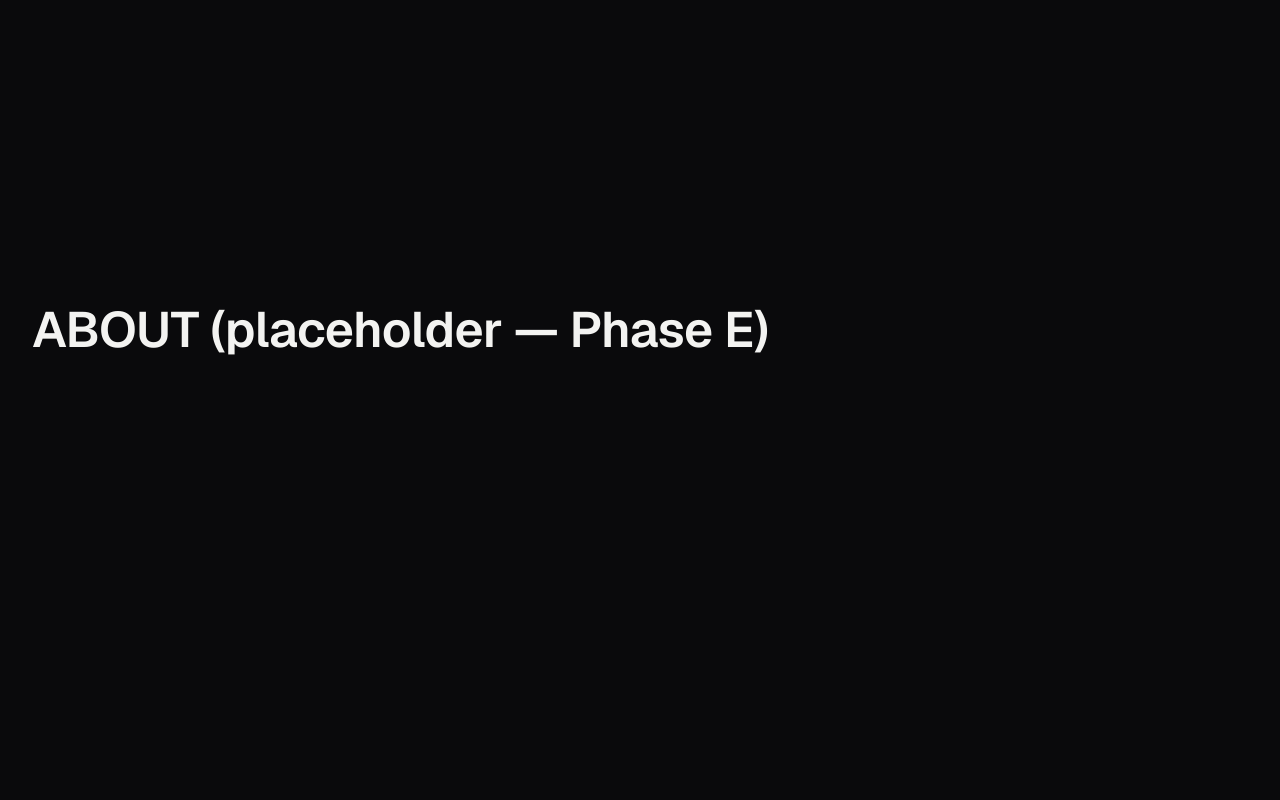
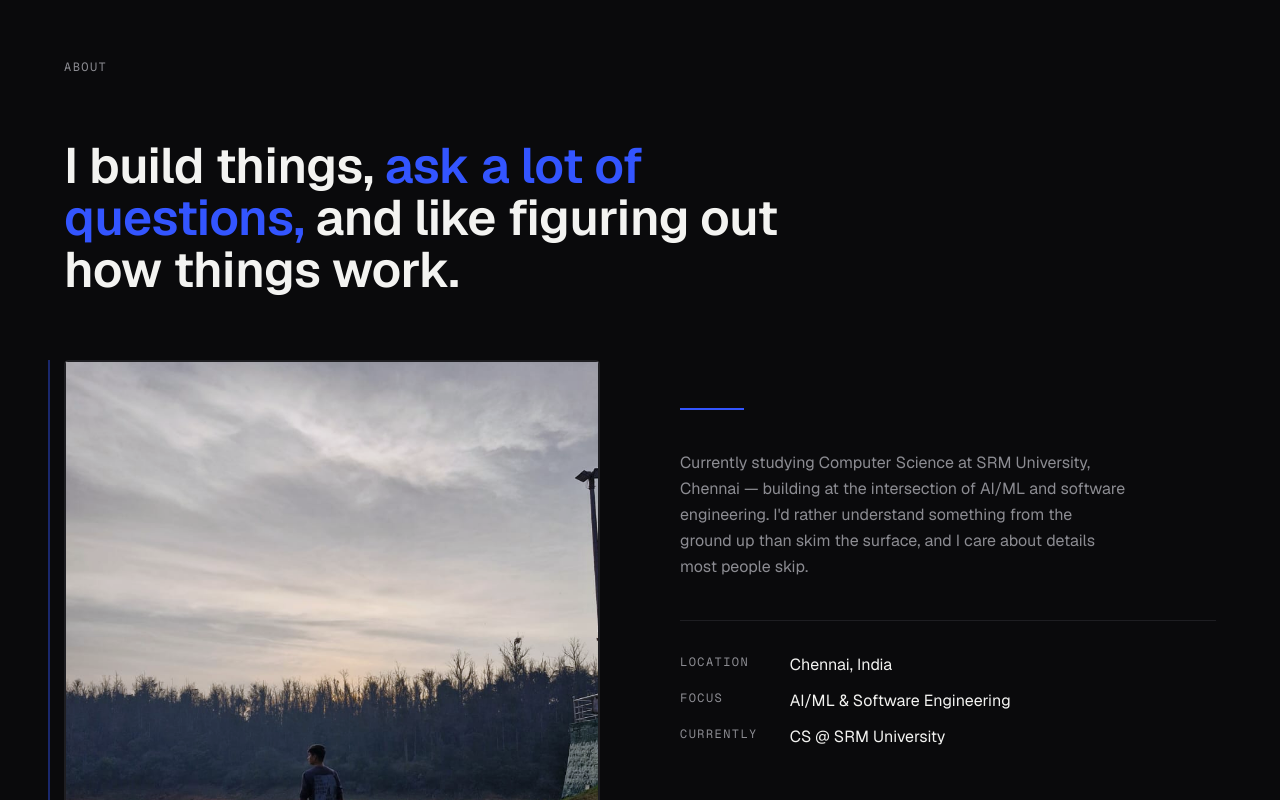
Before and after one commit to SiddheshK1704/Siddhesh_Portfolio, a Next.js app: page / in a window 1280 px wide. Shown: the part 10280-11080 px from the top of the page. Built offline with nearby package versions, Linux system fonts and the light colour scheme.

Commit message:
Cleaned the work section, Began with the about section. Gotta change the Pic Size

```diff
--- a/src/app/page.tsx
+++ b/src/app/page.tsx
@@ -1,6 +1,7 @@
 import { Hero } from "@/components/hero/Hero";
 import { SelectedWork } from "@/components/projects/SelectedWork";
 import { ProjectDepthStack } from "@/components/projects/ProjectDepthStack";
+import { About } from "@/components/about/About";
 
 // v2 page skeleton — section order matches the spec:
 //   Hero -> cinematic transition (built into Hero, Phase C)
@@ -19,9 +20,7 @@ export default function Home() {
       <SelectedWork />
       <ProjectDepthStack />
 
-      <section id="about" className="min-h-screen flex items-center px-8">
-        <h2 className="text-h1">ABOUT (placeholder — Phase E)</h2>
-      </section>
+      <About />
 
       <section id="contact" className="min-h-screen flex items-center px-8">
         <h2 className="text-h1">CONTACT (placeholder — Phase F)</h2>
--- /dev/null
+++ b/src/components/about/About.tsx
@@ -0,0 +1,22 @@
+import { AboutIntro } from "./AboutIntro";
+
+// The outermost About container. This is a SERVER COMPONENT — no
+// "use client" directive — because it does nothing interactive.
+// It just composes children in order. That means Next.js sends zero
+// JavaScript for this specific file; only the client-component
+// children (like <Reveal> inside AboutIntro) ship JS.
+//
+// id="about" lives here so the Navbar's #about link scrolls to the
+// correct position — same pattern as id="work" on SelectedWork.
+export function About() {
+  return (
+    <section id="about" className="flex flex-col">
+      <AboutIntro />
+      {/* Phase 4: <AboutInterests /> */}
+      {/* Phase 5: <AboutMotorsports /> */}
+      {/* Phase 6: <AboutPeople /> */}
+      {/* Phase 7: <AboutHumor /> */}
+      {/* Phase 8: <AboutResume /> */}
+    </section>
+  );
+}
--- /dev/null
+++ b/src/components/about/AboutIntro.tsx
@@ -0,0 +1,135 @@
+import Image from "next/image";
+import { Reveal } from "@/components/ui/Reveal";
+
+// AboutIntro — the editorial introduction to the About section.
+//
+// LAYOUT STRATEGY (vs the Hero):
+//   Hero  = text left + photo right, side by side from the start.
+//   About = full-width headline FIRST, then photo LEFT + details RIGHT.
+//
+// This reversal + the full-width headline create a fundamentally
+// different visual rhythm — same design system, different composition.
+//
+// Still a SERVER COMPONENT — no hooks needed yet. <Reveal> (a Client
+// Component) handles the entrance animations as a child.
+
+export function AboutIntro() {
+  return (
+    <div className="px-6 lg:px-16 pt-32 pb-24">
+      <div className="max-w-6xl mx-auto flex flex-col gap-16">
+
+        {/* ── Section eyebrow ────────────────────────────── */}
+        <Reveal>
+          <p className="text-eyebrow">About</p>
+        </Reveal>
+
+        {/* ── Full-width editorial headline ────────────────
+            This spans the entire content width — NOT confined
+            to a column like the Hero's name. The sentence wraps
+            naturally across 3–4 lines at text-h1 size, creating
+            an editorial text-block feel.
+
+            Selective color: "ask a lot of questions" is the one
+            phrase pulled into accent blue — it's a defining trait,
+            so the visual treatment highlights it rather than
+            letting it blend into the rest of the sentence. */}
+        <Reveal delay={0.1}>
+          <h2 className="text-h1 max-w-3xl">
+            I build things,{" "}
+            <span className="text-accent">
+              ask a lot of questions,
+            </span>{" "}
+            and like figuring out how things work.
+          </h2>
+        </Reveal>
+
+        {/* ── Photo + details split ────────────────────────
+            REVERSED from the Hero: photo on the LEFT, supporting
+            details on the RIGHT. Equal 50/50 split (not the Hero's
+            60/40). This alone makes it feel like a different section.
+
+            On mobile: stacks naturally — photo first, text below. */}
+        <div className="grid grid-cols-1 lg:grid-cols-2 gap-12 lg:gap-20 items-start">
+
+          {/* Photo column (LEFT on desktop) */}
+          <Reveal delay={0.15}>
+            <div className="relative">
+              {/* Vertical accent line — a thin blue stroke to the
+                  left of the photo, visible on desktop only. This
+                  detail doesn't exist anywhere else in the site;
+                  it's unique to the About section. */}
+              <div
+                aria-hidden
+                className="absolute -left-4 top-0 bottom-0 w-[2px] bg-accent/40 hidden lg:block"
+              />
+
+              {/* Photo frame — the aspect-[3/4] container crops
+                  the 9:16 source to a 3:4 portrait. object-cover
+                  fills the frame; object-position centers on the
+                  lower portion where you + the lake are. */}
+              <div className="relative aspect-[3/4] rounded-[var(--radius-md)] overflow-hidden border border-border">
+                <Image
+                  src="/images/sid-about.jpeg"
+                  alt="Sid standing by a lake at dusk, looking out toward a treeline under an overcast sky"
+                  fill
+                  sizes="(min-width: 1024px) 500px, calc(100vw - 48px)"
+                  className="object-cover object-[50%_60%]"
+                />
+                {/* Subtle blue tint — same technique as the Hero
+                    photo but lighter (5% instead of 10%). Gives the
+                    image a slight cool-tone cohesion with the site's
+                    blue accent without looking filtered. */}
+                <div className="absolute inset-0 bg-accent/5 mix-blend-multiply pointer-events-none" />
+                {/* Inner ring — a 1px inset border that sits on top
+                    of the image, adding a layer of depth. Without it
+                    the image edge meets the outer border too flatly. */}
+                <div className="absolute inset-0 ring-1 ring-inset ring-border pointer-events-none" />
+              </div>
+            </div>
+          </Reveal>
+
+          {/* Details column (RIGHT on desktop) */}
+          <div className="flex flex-col gap-10 lg:pt-12">
+            {/* Accent line — horizontal, same as the Hero's but
+                positioned differently (right column, not left). */}
+            <Reveal delay={0.2}>
+              <div className="h-[2px] w-16 bg-accent" />
+            </Reveal>
+
+            {/* Supporting copy — conversational, not corporate. */}
+            <Reveal delay={0.25}>
+              <p className="text-body text-muted max-w-md leading-relaxed">
+                Currently studying Computer Science at SRM University,
+                Chennai — building at the intersection of AI/ML and
+                software engineering. I&apos;d rather understand something
+                from the ground up than skim the surface, and I care
+                about details most people skip.
+              </p>
+            </Reveal>
+
+            {/* ── Metadata grid ──────────────────────────────
+                Quick-reference details in an editorial sidebar
+                style — like a magazine pull-quote, not a resume.
+
+                grid-cols-[auto_1fr]: the label column sizes to
+                its content (auto), the value column takes the
+                remaining space (1fr). This keeps labels aligned
+                regardless of their text length. */}
+            <Reveal delay={0.3}>
+              <div className="grid grid-cols-[auto_1fr] gap-x-8 gap-y-3 text-small border-t border-border pt-8">
+                <span className="text-eyebrow">Location</span>
+                <span className="text-foreground">Chennai, India</span>
+
+                <span className="text-eyebrow">Focus</span>
+                <span className="text-foreground">AI/ML &amp; Software Engineering</span>
+
+                <span className="text-eyebrow">Currently</span>
+                <span className="text-foreground">CS @ SRM University</span>
+              </div>
+            </Reveal>
+          </div>
+        </div>
+      </div>
+    </div>
+  );
+}
```
Also changed, not shown: public/images/sid-about.jpeg (added).
